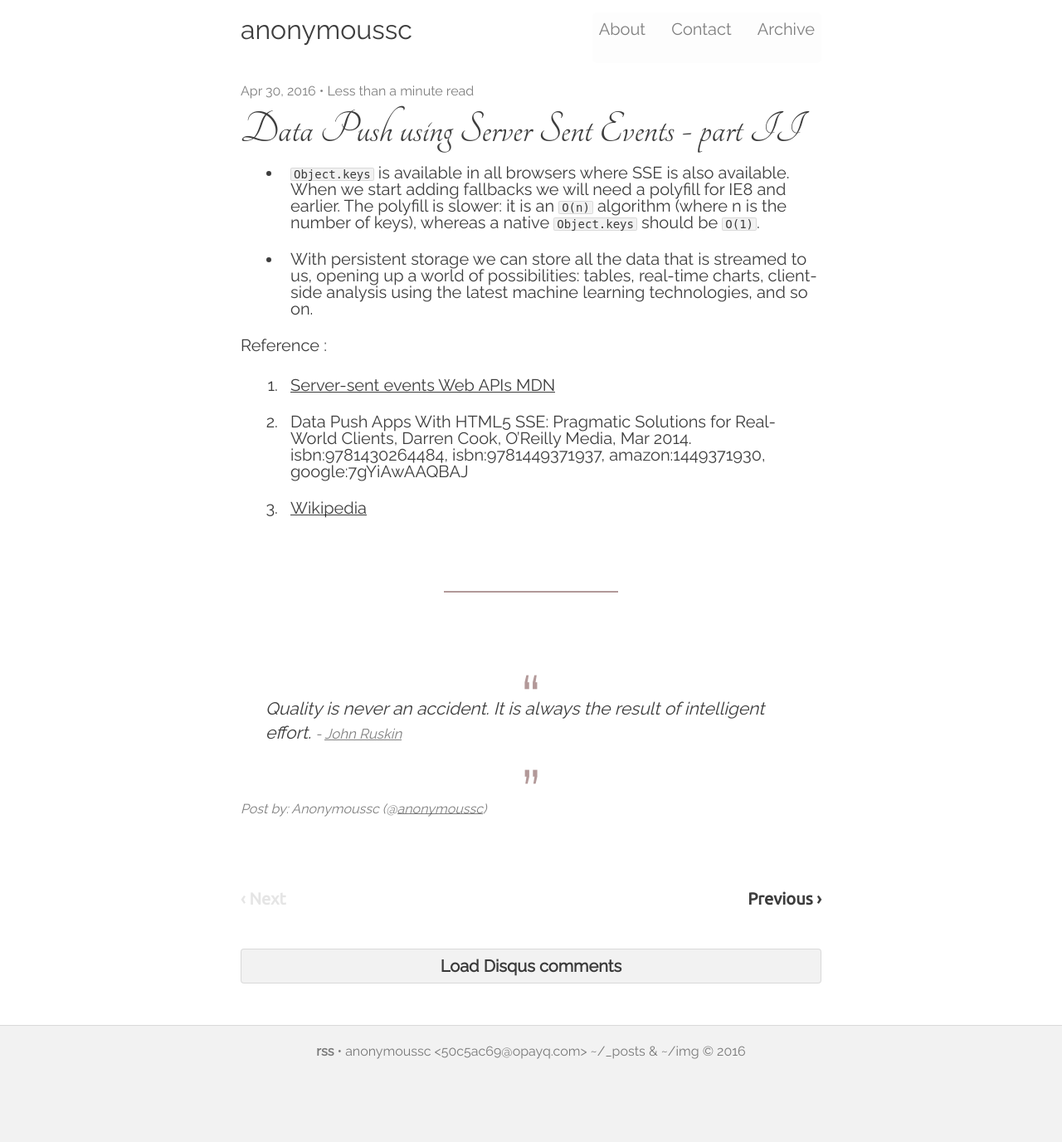
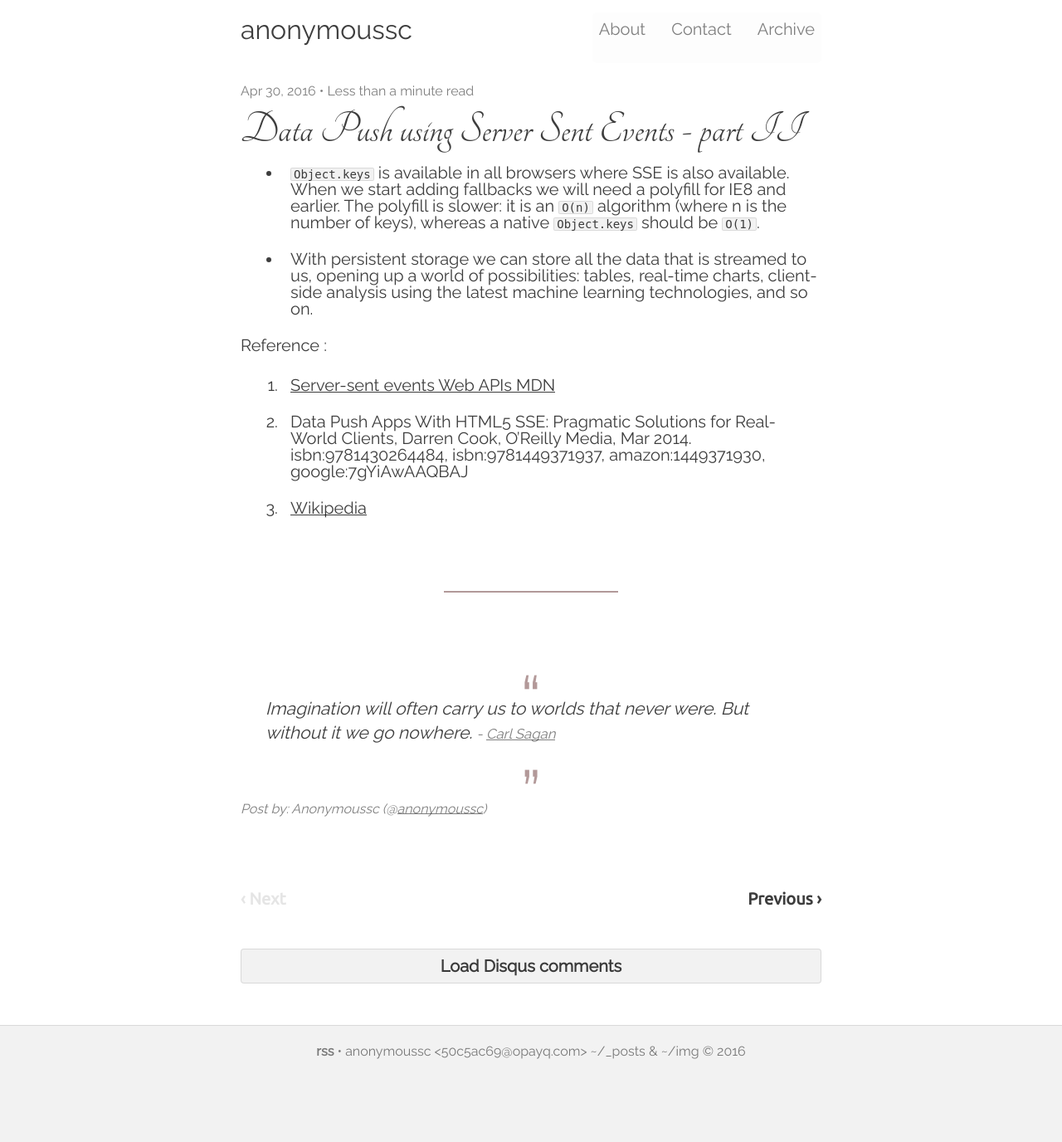
Before and after one commit to anonymoussc/anonymoussc.github.io, a Jekyll site: the page built from _posts/2016-04-30-data-push-using-server-sent-events-part-II.markdown, in a window 1280 px wide. Shown: the whole page at 83% size. Built offline with Jekyll 4.4.1, drawn with Linux system fonts in a browser that asks for light colours; nearby versions of some CDN libraries.

Commit message:
Updated _posts

```diff
--- a/_posts/2016-04-30-data-push-using-server-sent-events-part-II.markdown
+++ b/_posts/2016-04-30-data-push-using-server-sent-events-part-II.markdown
@@ -21,5 +21,5 @@ Reference :
 
 
 ---
-> Quality is never an accident. It is always the result of intelligent effort.
-> <small>- [John Ruskin](http://www.brainyquote.com/quotes/quotes/j/johnruskin130005.html)</small>
+> Imagination will often carry us to worlds that never were. But without it we go nowhere.
+> <small>- [Carl Sagan](http://www.brainyquote.com/quotes/quotes/c/carlsagan131315.html)</small>
```
Also changed, not shown: _posts/2016-04-30-server-sent-events-fx-code-example-part-II.markdown (+19 -2 lines).
